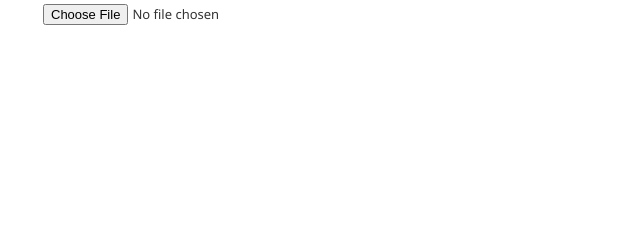
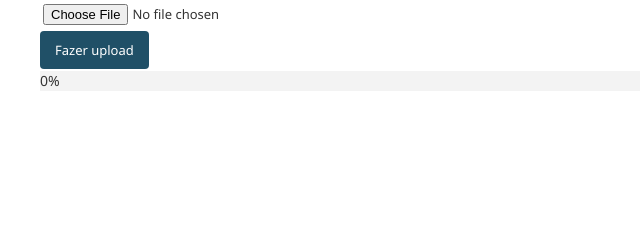
Before and after one commit to luisotaviodesimone/full_cycle_djangoraext, a Django app: template core/templates/admin/core/upload_video.html in a window 1280 px wide. Shown: the part 150-390 px from the top of the page, without its empty margins (0-640 px from the left). Run offline with Django 5.2, Linux system fonts and the light colour scheme; the template is opened without the code that fills it, so the values that code supplies are empty.

Commit message:
feat: create js script and update upload_video page

```diff
--- /dev/null
+++ b/core/static/js/upload_video.js
@@ -0,0 +1,129 @@
+const CHUNK_SIZE = 1 * 1024 * 1024; // 1MB per chunk
+const MAX_SIMULTANEOUS_UPLOADS = 2;
+
+document.getElementById('upload-form').addEventListener('submit', handleFormSubmit);
+
+async function handleFormSubmit(event) {
+  event.prevendDefault();
+  changeSubmitStatus(true);
+  const fileInput = event.target.querySelector('input[type="file"]');
+
+  if (fileInput.files.legth === 0) {
+    alert('Selection um arquivo primeiro!');
+    changeSubmitStatus(false);
+    return;
+  }
+
+  try {
+    const file = fileInput.files[0];
+    await uploadFileInChunks(file);
+  } finally {
+    changeSubmitStatus(false);
+  }
+
+  function changeSubmitStatus(isDisabled) {
+    const btnUploadVideo = document.getElementById('btnUploadVideo');
+    btnUploadVideo.disabled = isDisabled;
+    btnUploadVideo.value = isDisabled ? 'Enviando...' : 'Fazer upload';
+  }
+
+  async function uploadFileInChunks(file) {
+    const totalChunks = Math.ceil(file.size / CHUNK_SIZE);
+
+    const chunkPromises = generateChunkPromises(file, totalChunks);
+
+    try {
+      await runSimultaneousUploads(chunkPromises);
+      await finishUpload(file.name, totalChunks);
+    } catch (error) {
+      displayError('Não foi possível fazer o upload do arquivo.');
+      console.error(error);
+    }
+  }
+
+  function generateChunkPromises(file, totalChunks) {
+    let uploadedChunks = 0;
+    const chunkPromises = [];
+    for (let currentChunk = 0; currentChunk < totalChunks; currentChunk++) {
+      const start = currentChunk * CHUNK_SIZE;
+      const end = Math.min(start + CHUNK_SIZE, file.size);
+      const chunk = file.slice(start, end);
+
+      const formData = new FormData();
+      formData.append('csrfmiddlewaretoken', document.querySelector('input[name="csrfmiddlewaretoken"]').value);
+      formData.append('chunk', chunk);
+      formData.append('chunkIndex', currentChunk);
+
+      chunkPromises.push(() => uploadChunk(formData, () => {
+        uploadedChunks++;
+        updateProgress(uploadedChunks, totalChunks);
+      }));
+    }
+    return chunkPromises;
+  }
+
+  async function uploadChunk(formData, onChunkUploaded) {
+    try {
+      const response = await fetch("{% url 'admin:core_video_upload' id=id %}", {
+        method: 'POST',
+        body: formData,
+      });
+
+      if (!response.ok) {
+        const textError = await response.text();
+        throw new Error(`Erro no upload do chunk: ${textError}`);
+      }
+      onChunkUploaded();  // Update progress after success
+    } catch (error) {
+      throw error;
+    }
+  }
+
+  async function runSimultaneousUploads(uploadTasks) {
+    const queue = uploadTasks.slice();  // Copy the list of uploads
+    const activeUploads = [];
+
+    while (queue.length > 0 || activeUploads.length > 0) {
+      while (queue.length > 0 && activeUploads.length < MAX_SIMULTANEOUS_UPLOADS) {
+        const task = queue.shift();
+        const uploadPromise = task().finally(() => {
+          activeUploads.splice(activeUploads.indexOf(uploadPromise), 1);
+        });
+        activeUploads.push(uploadPromise);
+      }
+      await Promise.race(activeUploads);
+    }
+  }
+
+  async function finishUpload(fileName, totalChunks) {
+    const formData = new FormData();
+    formData.append('csrfmiddlewaretoken', document.querySelector('input[name="csrfmiddlewaretoken"]').value);
+    formData.append('fileName', fileName);
+    formData.append('totalChunks', totalChunks);
+
+    const response = await fetch("{% url 'admin:core_video_upload_finish' id=id %}", {
+      method: 'POST',
+      body: formData,
+    });
+
+    if (!response.ok) {
+      const textError = await response.text();
+      throw new Error(`Erro ao finalizar o upload: ${textError}`);
+    }
+
+    window.location.href = "{% url 'admin:core_video_upload' id=id %}";
+  }
+
+  function updateProgress(uploadedChunks, totalChunks) {
+    const progressElement = document.getElementById('progress');
+    const percentage = Math.floor((uploadedChunks / totalChunks) * 100);
+    progressElement.innerText = `${percentage}%`;
+    progressElement.style.width = `${percentage}%`;
+  }
+
+  function displayError(message) {
+    const errorNoteElement = document.getElementById('errornote');
+    errorNoteElement.classList.remove('hidden');
+    errorNoteElement.innerText = message;
+  }
+}
--- a/core/templates/admin/core/upload_video.html
+++ b/core/templates/admin/core/upload_video.html
@@ -1,4 +1,5 @@
 {% extends "admin/base_site.html" %}
+{% load static %}
 {% block content %}
     <form id="upload-form" method="post" enctype="multipart/form-data">
         <p id="errornote" class="errornote hidden"></p>
@@ -12,5 +13,20 @@
         <div class="form-row">
             <input type="file" name="video" accept="video/mp4" />
         </div>
+        <div class="submit-row">
+            <input type="submit"
+                   value="Fazer upload"
+                   class="default"
+                   name="btnUploadVideo"
+                   id="btnUploadVideo" />
+        </div>
     </form>
+    <div id="progress-bar" style="width: 100%; background: #f3f3f3;">
+        <div id="progress"
+             style="width: 0%;
+                    height: 20px;
+                    background: #4caf50;
+                    text-align: center">0%</div>
+    </div>
+    <script type="text/javascript" src="{% static 'js/upload_video.js' %}"></script>
 {% endblock %}
```
